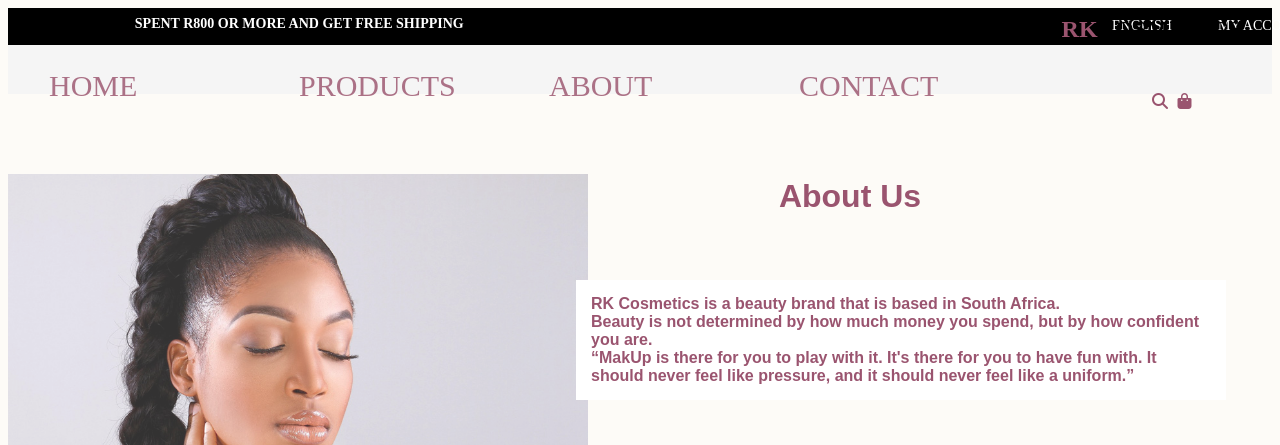
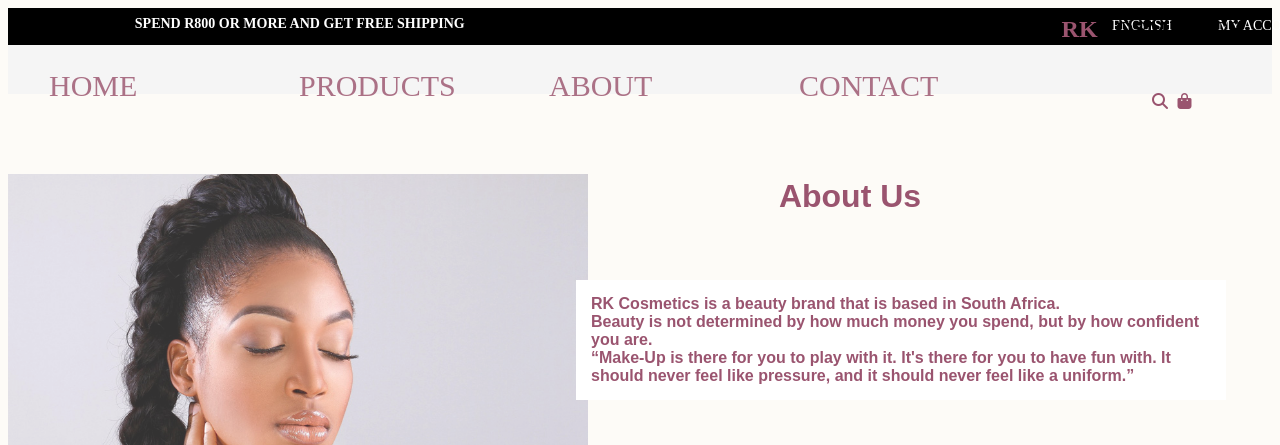
Before and after one commit to Rorisang07/Beautyline, a plain HTML site: page About.html in a window 1280 px wide. Shown: the top 445 px of the page. Drawn offline with Linux system fonts and the light colour scheme.

Commit message:
small changes

```diff
--- a/About.html
+++ b/About.html
@@ -16,7 +16,7 @@
 			<li><a href="">MY ACCOUNT</a></li>
 
 		</ul>
-		<h4>SPENT R800 OR MORE AND GET FREE SHIPPING </h4>
+		<h4>SPEND R800 OR MORE AND GET FREE SHIPPING </h4>
 	</div>
 
 	<div class="subbox">
@@ -39,7 +39,7 @@
 	<div class= container1>
 		<p class="para">RK Cosmetics is a beauty brand that is based in South Africa.<br>
 		Beauty is not determined by how much money you spend, but by how confident you are.<br>
-		“MakUp is there for you to play with it. It's there for you to have fun with. It should never feel like pressure, and it should never feel like a uniform.”
+		“Make-Up is there for you to play with it. It's there for you to have fun with. It should never feel like pressure, and it should never feel like a uniform.”
 
 	</p>
 	</div>
```
Also changed, not shown: Beauty.html (+1 -1 lines), contact.html (+1 -1 lines), index.html (+1 -1 lines).
